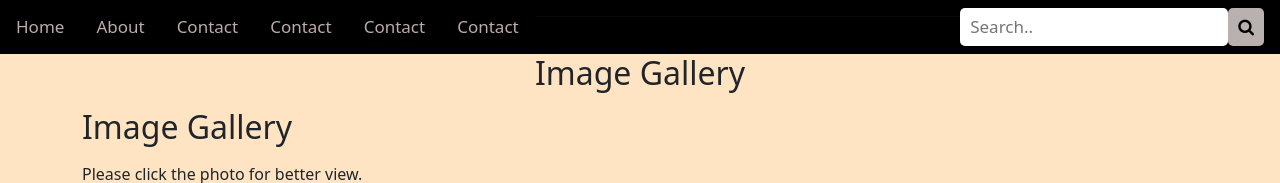
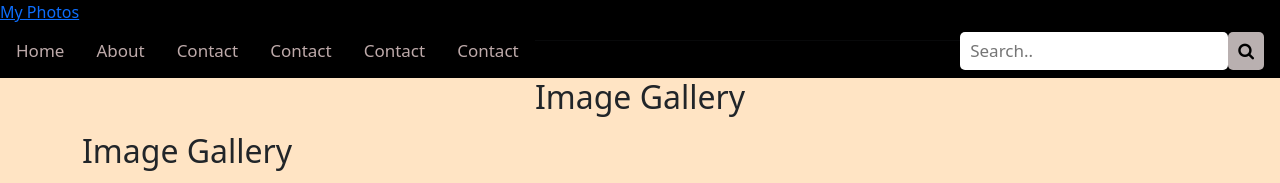
Before and after one commit to jeffbezos420/photos, a plain HTML site: page index.html in a window 1280 px wide. Shown: the top 183 px of the page. Drawn offline with nearby package versions, Linux system fonts and the light colour scheme; a web font is replaced by a local one.

Commit message:
Update index.html

```diff
--- a/index.html
+++ b/index.html
@@ -75,6 +75,7 @@
 </head>
 <body>
     <header>
+        <a href="#">My Photos</a>
         <div class="top">
         </div>
         <div class="link">
```
